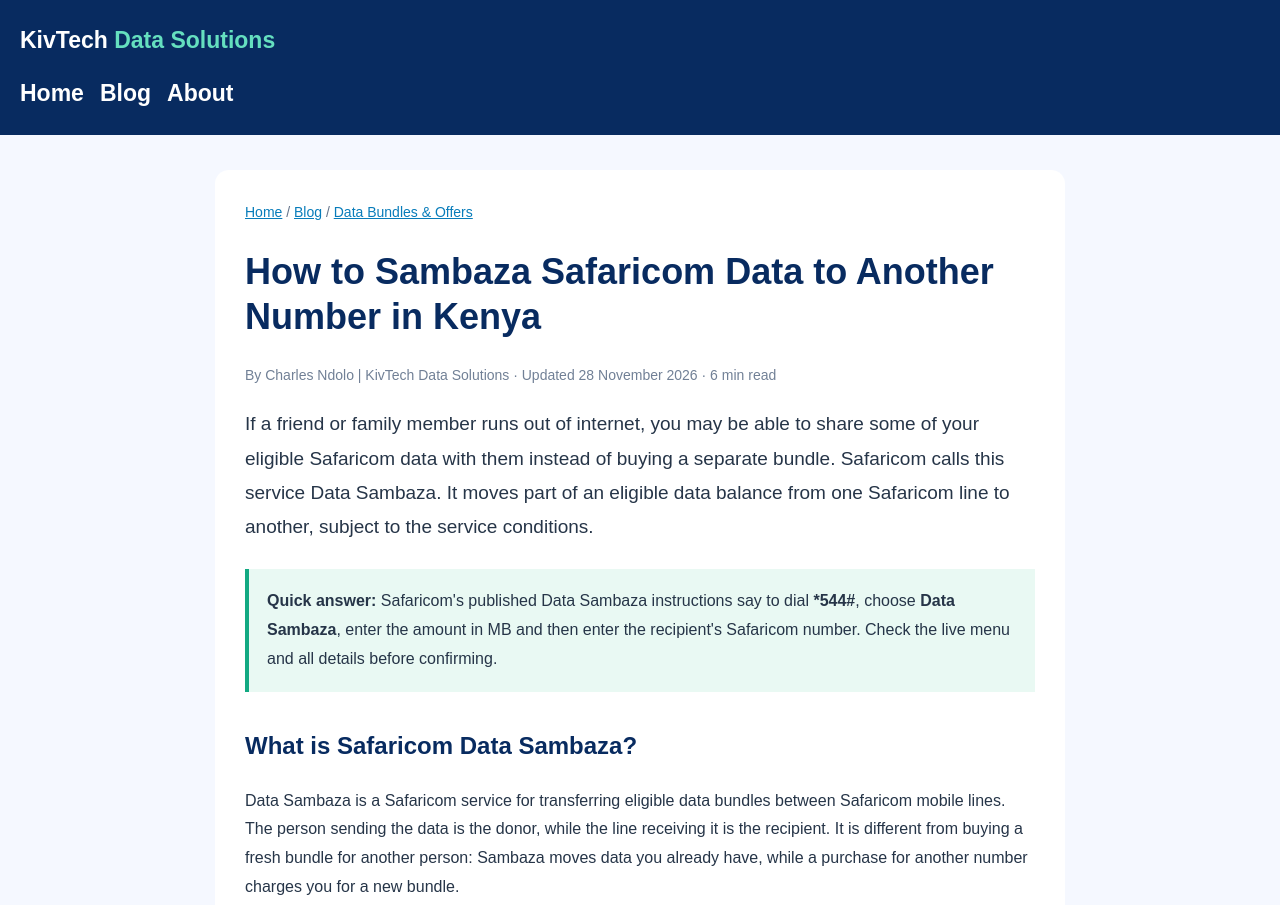
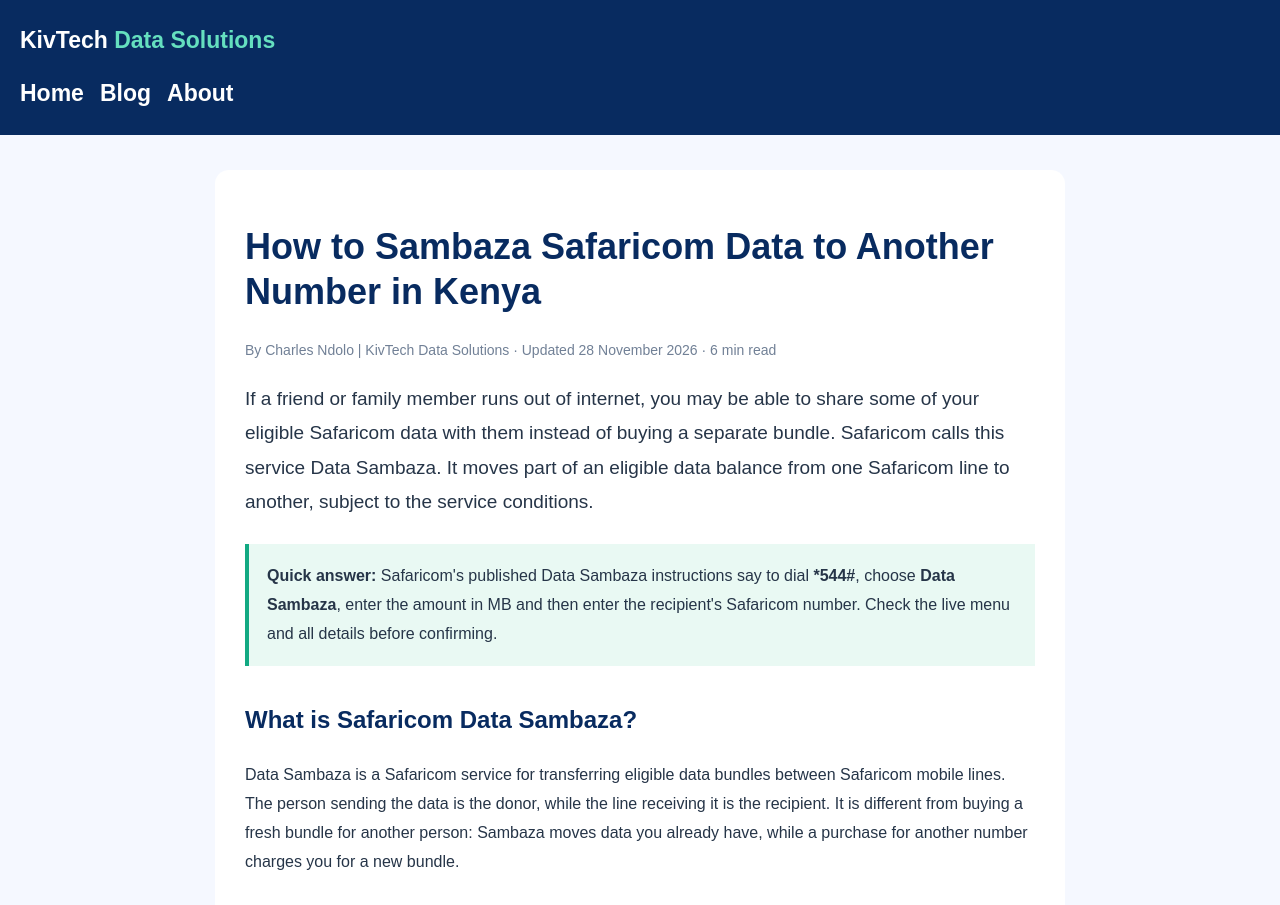
Before and after one commit to Charlesndolo123/Kivtech-data, a plain HTML site: page blog/how-to-sambaza-safaricom-data-to-another-number-kenya/index.html in a window 1280 px wide. Shown: the top 905 px of the page. Drawn offline with Linux system fonts and the light colour scheme.

Commit message:
Make article title the first visible content

```diff
--- a/blog/how-to-sambaza-safaricom-data-to-another-number-kenya/index.html
+++ b/blog/how-to-sambaza-safaricom-data-to-another-number-kenya/index.html
@@ -15,8 +15,6 @@
 <body>
 <header><a href="/">KivTech <span>Data Solutions</span></a><nav><a href="/">Home</a><a href="/blog/">Blog</a><a href="/about.html">About</a></nav></header>
 <main>
-<div class="breadcrumb"><a href="/">Home</a> / <a href="/blog/">Blog</a> / <a href="/blog/category/data-bundles/">Data Bundles &amp; Offers</a></div>
-
 <h1>How to Sambaza Safaricom Data to Another Number in Kenya</h1>
 <p class="meta">By Charles Ndolo | KivTech Data Solutions · Updated 28 November 2026 · 6 min read</p>
 <p class="intro">If a friend or family member runs out of internet, you may be able to share some of your eligible Safaricom data with them instead of buying a separate bundle. Safaricom calls this service Data Sambaza. It moves part of an eligible data balance from one Safaricom line to another, subject to the service conditions.</p>
```
